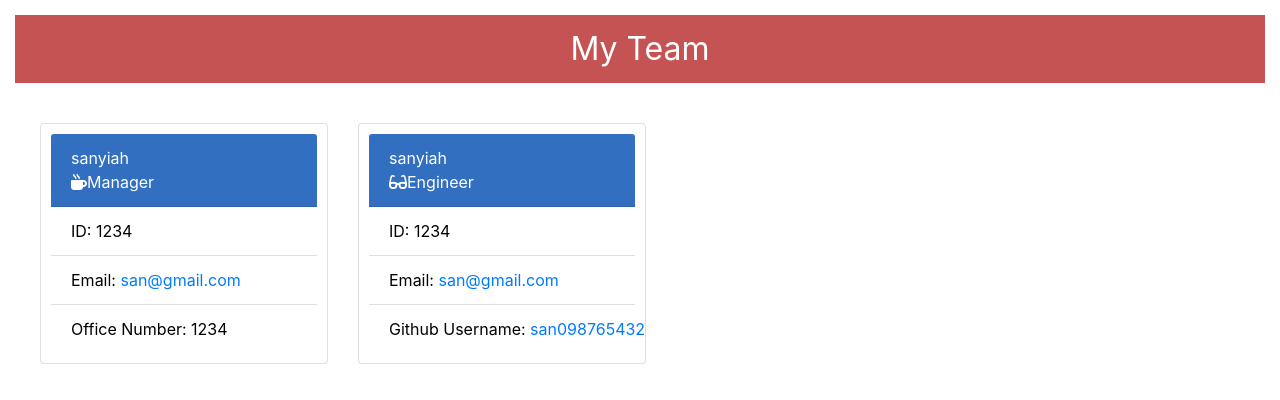
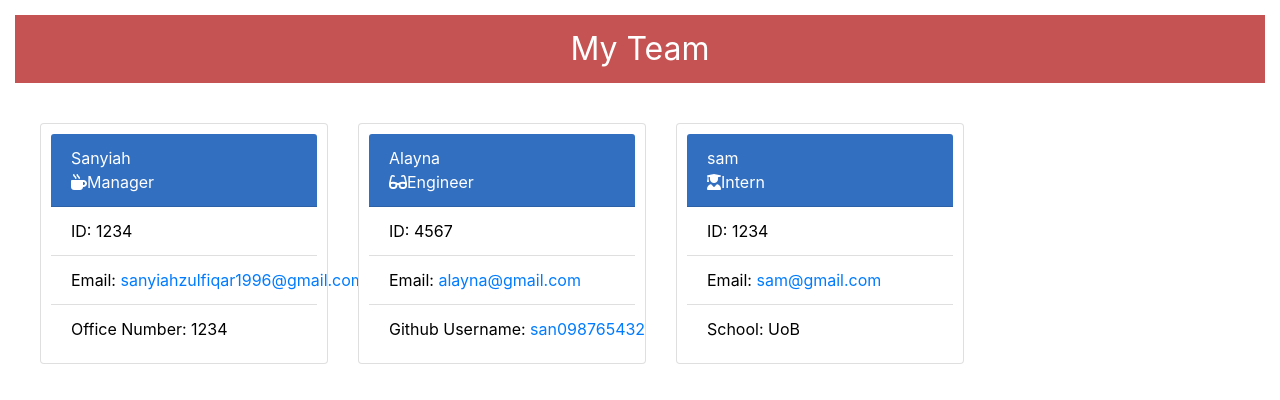
Before and after one commit to san098765432/Team-Profile-Generator, a website: page output/team.html in a window 1280 px wide. Drawn offline with nearby package versions, Linux system fonts and the light colour scheme.

```diff
--- a/output/team.html
+++ b/output/team.html
@@ -25,23 +25,34 @@
     <main>
      <div class="card" style="width: 18rem;">
      <div class="card-header">
-         sanyiah <br/>
+         Sanyiah <br/>
          <i class="fas fa-mug-hot"></i>Manager</div>
          <ul class="list-group list-group-flush">
          <li class="list-group-item">ID: 1234</li>
-         <li class="list-group-item">Email: <span id="email"><a href="mailto:san@gmail.com">san@gmail.com</a></span></li>
+         <li class="list-group-item">Email: <span id="email"><a href="mailto:sanyiahzulfiqar1996@gmail.com">sanyiahzulfiqar1996@gmail.com</a></span></li>
         <li class="list-group-item">Office Number: 1234</li>
        </ul>
        </div>
 
     <div class="card" style="width: 18rem;">
     <div class="card-header">
-        sanyiah <br/>
+        Alayna <br/>
         <i class="fas fa-glasses"></i>Engineer</div>
         <ul class="list-group list-group-flush">
+        <li class="list-group-item">ID: 4567</li>
+        <li class="list-group-item">Email: <span id="email"><a href="mailto:alayna@gmail.com">alayna@gmail.com</a></span></li>
+        <li class="list-group-item">Github Username: <a target="_blank" href="https://github.com/san098765432">san098765432</a></li>
+       </ul>
+       </div>
+
+    <div class="card" style="width: 18rem;">
+    <div class="card-header">
+        sam <br/>
+        <i class="fas fa-user-graduate"></i>Intern</div>
+        <ul class="list-group list-group-flush">
         <li class="list-group-item">ID: 1234</li>
-        <li class="list-group-item">Email: <span id="email"><a href="mailto:san@gmail.com">san@gmail.com</a></span></li>
-        <li class="list-group-item">Github Username: <a target="_blank" href="https://github.com/san098765432">san098765432</a></li>
+        <li class="list-group-item">Email: <span id="email"><a href="mailto:sam@gmail.com">sam@gmail.com</a></span></li>
+        <li class="list-group-item">School: UoB</li>
        </ul>
        </div>
         </main>
```
Also changed, not shown: README.md.
